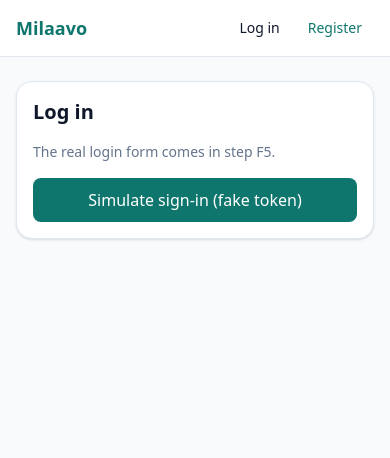
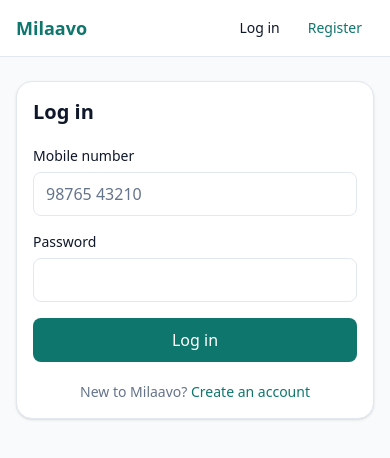
Before and after one commit to murali590/milaavo, a React (Vite) app in the folder frontend/: page /login in a window 390 px wide. Shown: the top 458 px of the page. Built offline with nearby package versions, Linux system fonts and the light colour scheme.

Commit message:
Add real login page and resume verification for unverified users
Replace the fake sign-in. RedirectIfAuthenticated now owns the post-login redirect, which avoids a race with navigate(). MOBILE_NOT_VERIFIED calls verify/start and opens the OTP page.

```diff
--- a/frontend/src/features/auth/RouteGuards.tsx
+++ b/frontend/src/features/auth/RouteGuards.tsx
@@ -13,11 +13,15 @@ export function RequireAuth() {
 }
 
 // Login and register pages: a logged-in user has no reason to see them.
+// Login and register pages: a logged-in user has no reason to see them.
+// This is also what redirects after login, back to the page the user wanted.
 export function RedirectIfAuthenticated() {
   const { isAuthenticated } = useAuth()
+  const location = useLocation()
 
   if (isAuthenticated) {
-    return <Navigate to="/reports" replace />
+    const from = (location.state as { from?: string } | null)?.from ?? '/reports'
+    return <Navigate to={from} replace />
   }
   return <Outlet />
 }
--- a/frontend/src/features/auth/api.ts
+++ b/frontend/src/features/auth/api.ts
@@ -4,6 +4,9 @@ import type {
   RegisterResponse,
   ResendOtpResponse,
   VerifyMobileRequest,
+  LoginRequest,
+  LoginResponse,
+  VerifyMobileState,
 } from './types'
 
 export async function registerUser(body: RegisterRequest): Promise<RegisterResponse> {
@@ -19,3 +22,14 @@ export async function resendVerificationOtp(userId: string): Promise<ResendOtpRe
   const { data } = await http.post<ResendOtpResponse>('/api/auth/verify/resend-otp', { userId })
   return data
 }
+
+export async function login(body: LoginRequest): Promise<LoginResponse> {
+  const { data } = await http.post<LoginResponse>('/api/auth/login', body)
+  return data
+}
+
+// The response has exactly what the OTP page needs: userId, challengeId and mobileNumber.
+export async function startVerification(body: LoginRequest): Promise<VerifyMobileState> {
+  const { data } = await http.post<VerifyMobileState>('/api/auth/verify/start', body)
+  return data
+}
--- a/frontend/src/features/auth/pages/LoginPage.tsx
+++ b/frontend/src/features/auth/pages/LoginPage.tsx
@@ -1,48 +1,121 @@
-import { useLocation, useNavigate } from 'react-router'
-import { Alert, Button, Card } from '../../../shared/ui'
+import { useState } from 'react'
+import { useForm } from 'react-hook-form'
+import { zodResolver } from '@hookform/resolvers/zod'
+import { Link, useLocation, useNavigate } from 'react-router'
+import { login, startVerification } from '../api'
+import { loginSchema, normalizeIndianMobile, type LoginFormValues } from '../schemas'
+import type { LoginRequest } from '../types'
 import { useAuth } from '../useAuth'
+import { isApiError } from '../../../shared/api/ApiError'
+import { ErrorCode } from '../../../shared/api/errorCodes'
+import { Alert, Button, Card, TextField } from '../../../shared/ui'
+
+function loginErrorMessage(error: unknown): string {
+  if (!isApiError(error)) {
+    return 'Something went wrong. Please try again.'
+  }
+
+  switch (error.code) {
+    // A password too short to be valid is simply a wrong password: don't reveal the rules.
+    case ErrorCode.INVALID_CREDENTIALS:
+    case ErrorCode.VALIDATION_ERROR:
+      return 'Invalid mobile number or password.'
+    case ErrorCode.ACCOUNT_DISABLED:
+      return 'This account has been disabled.'
+    default:
+      return error.message
+  }
+}
 
 export function LoginPage() {
   const { endReason, signIn } = useAuth()
   const navigate = useNavigate()
   const location = useLocation()
-  const navState = location.state as { from?: string; verifiedMobile?: string } | null
-  const from = navState?.from ?? '/reports'
+  const navState = location.state as { verifiedMobile?: string } | null
+  const [formError, setFormError] = useState<string | null>(null)
 
-  // TEMP (F3 only): pretend to log in with a fake token, to test the guards and the 401 flow.
-  function simulateSignIn() {
-    signIn({
-      userId: 'dev-user',
-      name: 'Dev User',
-      mobileNumber: '+910000000000',
-      mobileVerified: true,
-      status: 'ACTIVE',
-      accessToken: 'fake-token-for-testing',
-      tokenType: 'Bearer',
-      expiresIn: 900,
-    })
-    navigate(from, { replace: true })
+  const {
+    register,
+    handleSubmit,
+    formState: { errors, isSubmitting },
+  } = useForm<LoginFormValues>({
+    resolver: zodResolver(loginSchema),
+    mode: 'onTouched',
+    defaultValues: { mobileNumber: navState?.verifiedMobile ?? '', password: '' },
+  })
+
+  async function resumeVerification(credentials: LoginRequest) {
+    try {
+      const state = await startVerification(credentials)
+      navigate('/verify-mobile', { state })
+    } catch (error) {
+      setFormError(loginErrorMessage(error))
+    }
+  }
+
+  async function onSubmit(values: LoginFormValues) {
+    setFormError(null)
+
+    const credentials: LoginRequest = {
+      mobileNumber: normalizeIndianMobile(values.mobileNumber) ?? values.mobileNumber,
+      password: values.password,
+    }
+
+    try {
+      // RedirectIfAuthenticated sees the new session and redirects: no navigate() here.
+      signIn(await login(credentials))
+    } catch (error) {
+      if (isApiError(error) && error.code === ErrorCode.MOBILE_NOT_VERIFIED) {
+        await resumeVerification(credentials)
+        return
+      }
+      setFormError(loginErrorMessage(error))
+    }
   }
 
   return (
-    <Card className="mx-auto max-w-sm space-y-4">
+    <Card className="mx-auto max-w-sm space-y-5">
       <h1 className="text-xl font-semibold">Log in</h1>
 
       {navState?.verifiedMobile && (
-        <Alert tone="success">
-          {navState.verifiedMobile} is verified. Please log in.
-        </Alert>
+        <Alert tone="success">{navState.verifiedMobile} is verified. Please log in.</Alert>
       )}
 
       {endReason === 'expired' && (
         <Alert tone="warning">Your session has expired. Please log in again.</Alert>
       )}
 
-      <p className="text-sm text-ink-muted">The real login form comes in step F5.</p>
+      {formError && <Alert tone="danger">{formError}</Alert>}
 
-      <Button fullWidth onClick={simulateSignIn}>
-        Simulate sign-in (fake token)
-      </Button>
+      <form className="space-y-4" onSubmit={handleSubmit(onSubmit)} noValidate>
+        <TextField
+          label="Mobile number"
+          type="tel"
+          inputMode="tel"
+          autoComplete="username"
+          placeholder="98765 43210"
+          error={errors.mobileNumber?.message}
+          {...register('mobileNumber')}
+        />
+        <TextField
+          label="Password"
+          type="password"
+          autoComplete="current-password"
+          error={errors.password?.message}
+          {...register('password')}
+        />
+
+        <Button type="submit" fullWidth loading={isSubmitting}>
+          Log in
+        </Button>
+      </form>
+
+      <p className="text-center text-sm text-ink-muted">
+        New to Milaavo?{' '}
+        <Link to="/register" className="font-medium text-brand hover:underline">
+          Create an account
+        </Link>
+      </p>
     </Card>
   )
 }
--- a/frontend/src/features/auth/schemas.ts
+++ b/frontend/src/features/auth/schemas.ts
@@ -35,3 +35,14 @@ export const otpSchema = z.object({
 })
 
 export type OtpFormValues = z.infer<typeof otpSchema>
+
+export const loginSchema = z.object({
+  mobileNumber: z
+    .string()
+    .trim()
+    .min(1, 'Mobile number is required')
+    .refine((value) => normalizeIndianMobile(value) !== null, 'Enter a valid 10-digit Indian mobile number'),
+  password: z.string().min(1, 'Password is required'),
+})
+
+export type LoginFormValues = z.infer<typeof loginSchema>
--- a/frontend/src/features/auth/types.ts
+++ b/frontend/src/features/auth/types.ts
@@ -59,3 +59,8 @@ export type VerifyMobileState = {
 
 // Why the last session ended, so the login page can explain it.
 export type SignOutReason = 'manual' | 'expired'
+
+export type LoginRequest = {
+  mobileNumber: string
+  password: string
+}
--- a/frontend/src/shared/api/errorCodes.ts
+++ b/frontend/src/shared/api/errorCodes.ts
@@ -34,6 +34,8 @@ export const ErrorCode = {
   METHOD_NOT_ALLOWED: 'METHOD_NOT_ALLOWED',
   UNSUPPORTED_MEDIA_TYPE: 'UNSUPPORTED_MEDIA_TYPE',
   INTERNAL_SERVER_ERROR: 'INTERNAL_SERVER_ERROR',
+  MOBILE_NOT_VERIFIED: 'MOBILE_NOT_VERIFIED',
+  ACCOUNT_DISABLED: 'ACCOUNT_DISABLED',
 } as const
 
 export type ErrorCode = (typeof ErrorCode)[keyof typeof ErrorCode]
```
